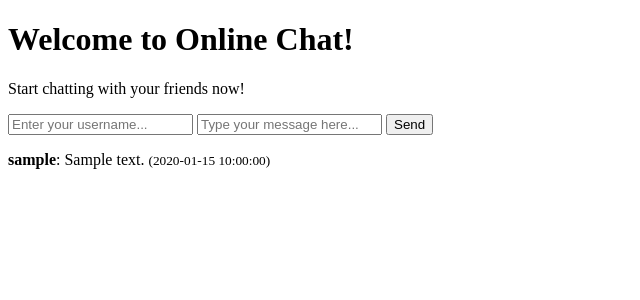
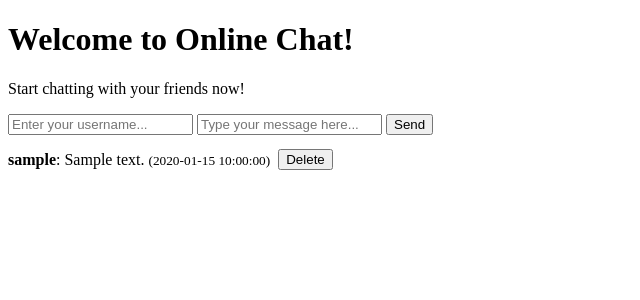
Before and after one commit to TUMO-Labs/ChatRaspberry, a Flask app: page / in a window 1280 px wide. Shown: the top 300 px of the page, without its empty margins (0-640 px from the left). Run offline with Flask 3, Linux system fonts and the light colour scheme; tables that the repository leaves empty hold one stand-in row (values such as "Sample post").

Commit message:
Delete msg from chat

```diff
--- a/chat/app.py
+++ b/chat/app.py
@@ -17,18 +17,30 @@ with app.app_context():
 @app.route('/', methods=['POST', 'GET'])
 def chat():
     if request.method == 'POST':
-        username = request.form['username']
-        content  = request.form['content']
+        if request.form.get('action') == 'delete':
+            msg_id = request.form.get('delete_id') # msg_id = 3
+            msg = Message.query.get(msg_id)  # SELECT * FROM message WHERE id = X;
+            if msg:
+                try:
+                    db.session.delete(msg)
+                    db.session.commit()
+                    return redirect(url_for('chat'))
+                except:
+                    db.session.rollback()
+                    return "There was an issue deleting the message. Maybe try again?"
+        else:
+            username = request.form['username']
+            content  = request.form['content']
 
-        new_message = Message(username=username, content=content)
+            new_message = Message(username=username, content=content)
 
-        try:
-            db.session.add(new_message)
-            db.session.commit()
-            return redirect(url_for('chat'))
-        except:
-            db.session.rollback()
-            return "There was an issue adding your message. Maybe try again?"
+            try:
+                db.session.add(new_message)
+                db.session.commit()
+                return redirect(url_for('chat'))
+            except:
+                db.session.rollback()
+                return "There was an issue adding your message. Maybe try again?"
 
     messages = Message.query.order_by(Message.timestamp.desc()).all() # SELECT * FROM message ORDER BY timestamp DESC;
     return render_template('index.html', chat_history=messages)
--- a/chat/templates/index.html
+++ b/chat/templates/index.html
@@ -15,7 +15,13 @@
     </form>
 
     {% for msg in chat_history %}
-        <p><b>{{ msg.username }}</b>: {{ msg.content }} <small>({{ msg.timestamp }})</small></p>
+        <div style="display:flex; align-items:center; gap:8px">
+            <p><b>{{ msg.username }}</b>: {{ msg.content }} <small>({{ msg.timestamp }})</small></p>
+            <form method="post">
+                <input type="hidden" name="delete_id" value="{{ msg.id }}">
+                <button type="submit" name="action" value="delete">Delete</button>
+            </form>
+        </div>
     {% endfor %}
 
 </body>
```
Also changed, not shown: README.md, 1 other file.
